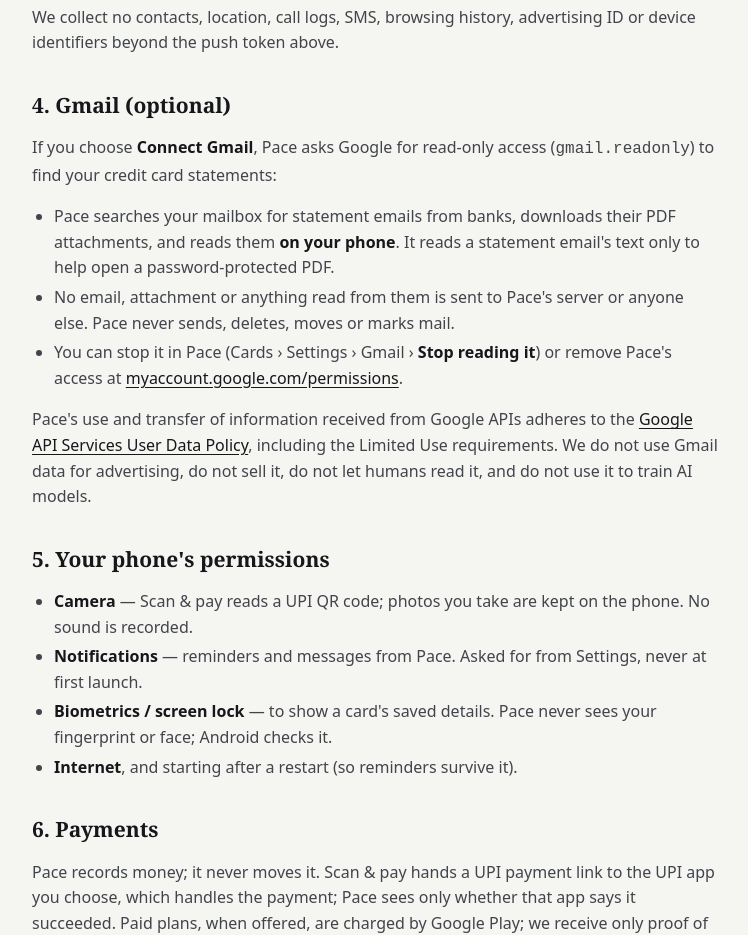
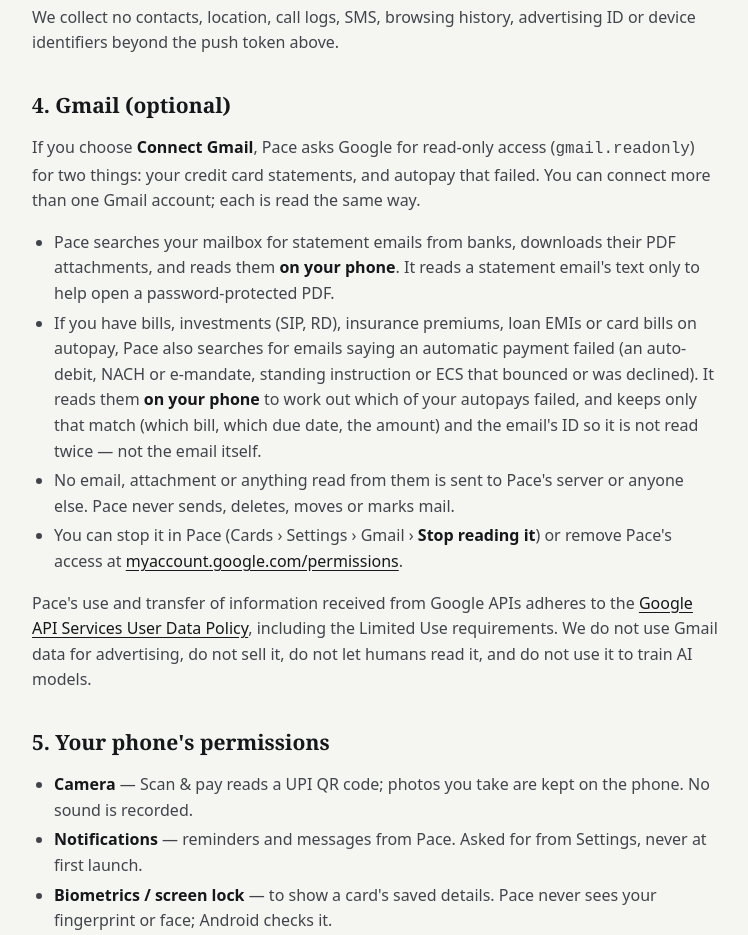
Before and after one commit to Svalbard92/pace-legal, a plain HTML site: page privacy.html in a window 1280 px wide. Shown: the part 1800-2735 px from the top of the page, without its empty margins (264-1012 px from the left). Drawn offline with Linux system fonts and the light colour scheme.

Commit message:
Publish from pace2.0/legal (bab015e)

```diff
--- a/privacy.html
+++ b/privacy.html
@@ -43,9 +43,10 @@
   <p>We collect no contacts, location, call logs, SMS, browsing history, advertising ID or device identifiers beyond the push token above.</p>
 
   <h2>4. Gmail (optional)</h2>
-  <p>If you choose <strong>Connect Gmail</strong>, Pace asks Google for read-only access (<code>gmail.readonly</code>) to find your credit card statements:</p>
+  <p>If you choose <strong>Connect Gmail</strong>, Pace asks Google for read-only access (<code>gmail.readonly</code>) for two things: your credit card statements, and autopay that failed. You can connect more than one Gmail account; each is read the same way.</p>
   <ul>
     <li>Pace searches your mailbox for statement emails from banks, downloads their PDF attachments, and reads them <strong>on your phone</strong>. It reads a statement email's text only to help open a password-protected PDF.</li>
+    <li>If you have bills, investments (SIP, RD), insurance premiums, loan EMIs or card bills on autopay, Pace also searches for emails saying an automatic payment failed (an auto-debit, NACH or e-mandate, standing instruction or ECS that bounced or was declined). It reads them <strong>on your phone</strong> to work out which of your autopays failed, and keeps only that match (which bill, which due date, the amount) and the email's ID so it is not read twice — not the email itself.</li>
     <li>No email, attachment or anything read from them is sent to Pace's server or anyone else. Pace never sends, deletes, moves or marks mail.</li>
     <li>You can stop it in Pace (Cards › Settings › Gmail › <strong>Stop reading it</strong>) or remove Pace's access at <a href="https://myaccount.google.com/permissions">myaccount.google.com/permissions</a>.</li>
   </ul>
```
